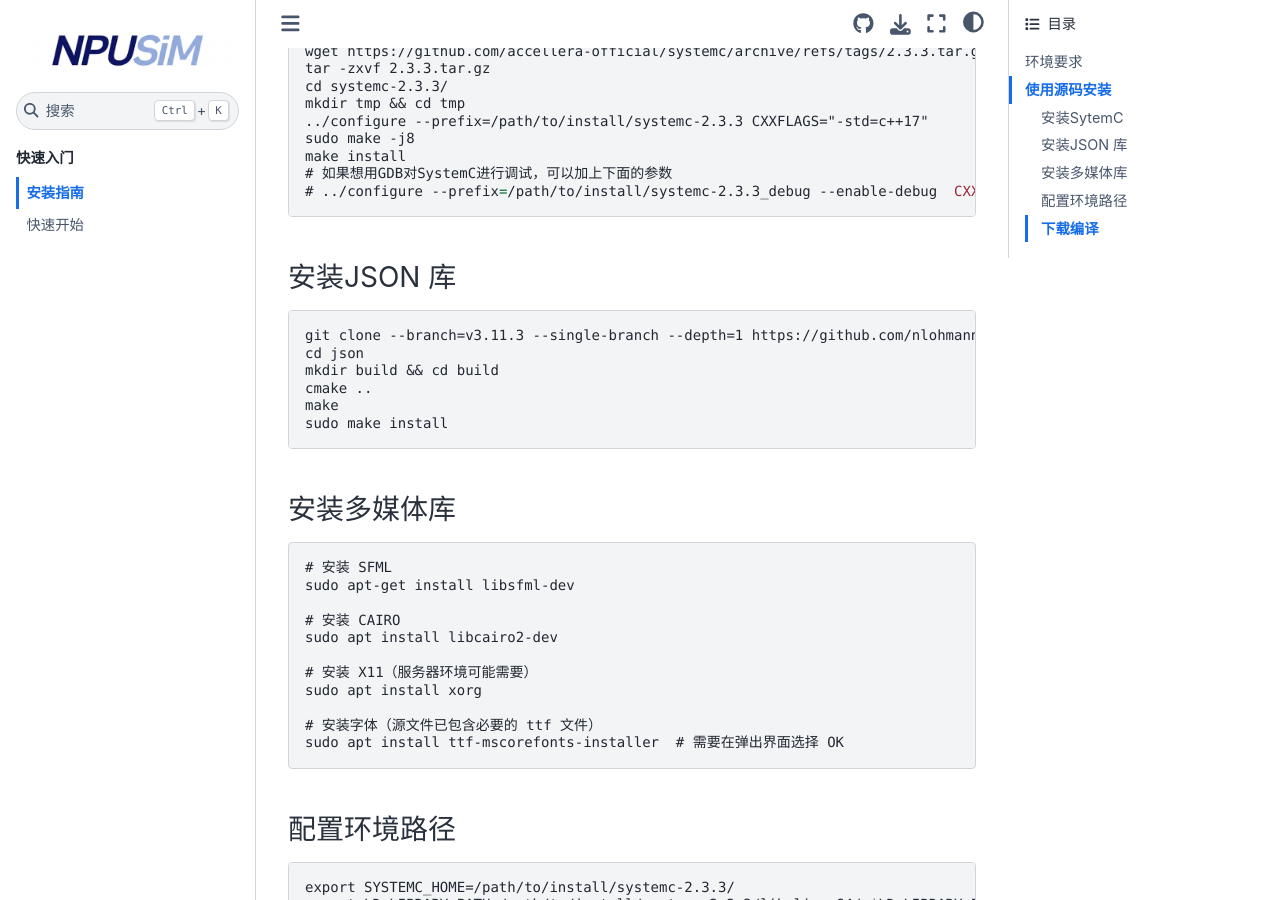
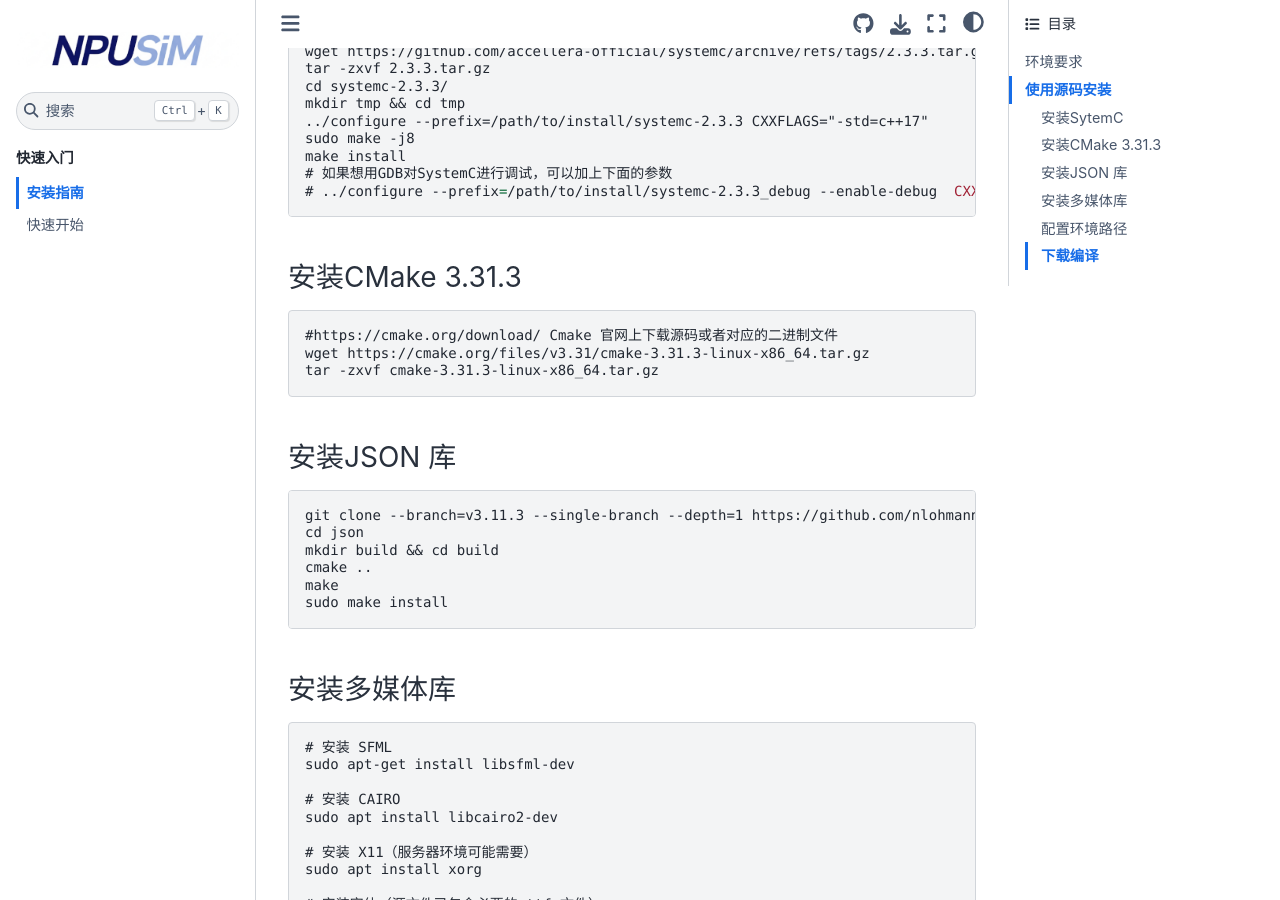
Before and after one commit to doulujiyao12/npu-sim, a Sphinx documentation site: the page built from doc/source/getting_started/installation.rst, in a window 1280 px wide and 900 px high, scrolled down 594 px. Built offline with Sphinx 7.4.7 and the Sphinx Book theme 1.1.4, drawn with Linux system fonts in a browser that asks for light colours.

Commit message:
revise doc

```diff
--- a/doc/source/getting_started/installation.rst
+++ b/doc/source/getting_started/installation.rst
@@ -34,6 +34,15 @@ NPU-SMI 是一个用SystemC库写的轻量级众核仿真器，可灵活适配
     make install
     # 如果想用GDB对SystemC进行调试，可以加上下面的参数
     # ../configure --prefix=/path/to/install/systemc-2.3.3_debug --enable-debug  CXXFLAGS="-std=c++17"
+安装CMake 3.31.3
+~~~~~~~~~~~~~~~~~
+.. code-block:: console
+
+    #https://cmake.org/download/ Cmake 官网上下载源码或者对应的二进制文件
+    wget https://cmake.org/files/v3.31/cmake-3.31.3-linux-x86_64.tar.gz
+    tar -zxvf cmake-3.31.3-linux-x86_64.tar.gz
+
+
 
 安装JSON 库
 ~~~~~~~~~~~~~
```
